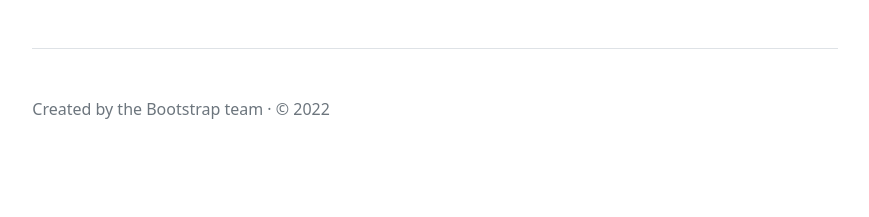
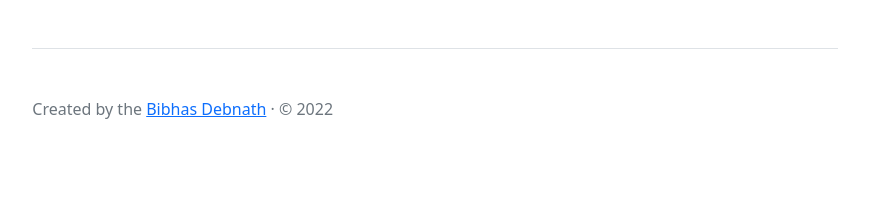
Before and after one commit to iambibhas/smsparse, a Flask app: template templates/index.html in a window 1280 px wide. Shown: the part 945-1162 px from the top of the page, without its empty margins (205-1074 px from the left). Run offline with Flask 3, Linux system fonts and the light colour scheme; the template is opened without the code that fills it, so the values that code supplies are empty.

Commit message:
Fixed template

```diff
--- a/main.py
+++ b/main.py
@@ -55,7 +55,7 @@ app = Flask(__name__)
 
 @app.route('/')
 def index():
-    return render_template('index2.html')
+    return render_template('index.html')
 
 @app.route('/parse_sms', methods=['POST'])
 def parse_sms():
--- a/templates/index.html
+++ b/templates/index.html
@@ -122,7 +122,7 @@
       </p>
     </main>
     <footer class="pt-5 my-5 text-muted border-top">
-      Created by the Bootstrap team &middot; &copy; 2022
+      Created by the <a href="https://bibhasdn.com" target="_blank">Bibhas Debnath</a> &middot; &copy; 2022
     </footer>
   </div>
 
```
